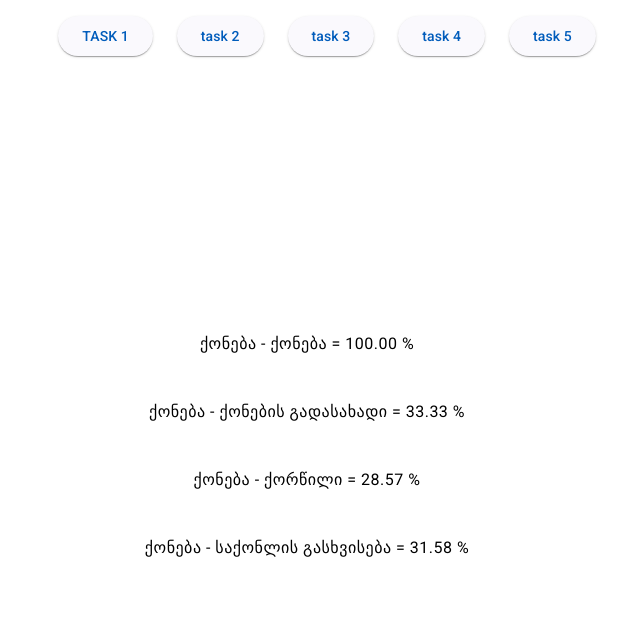
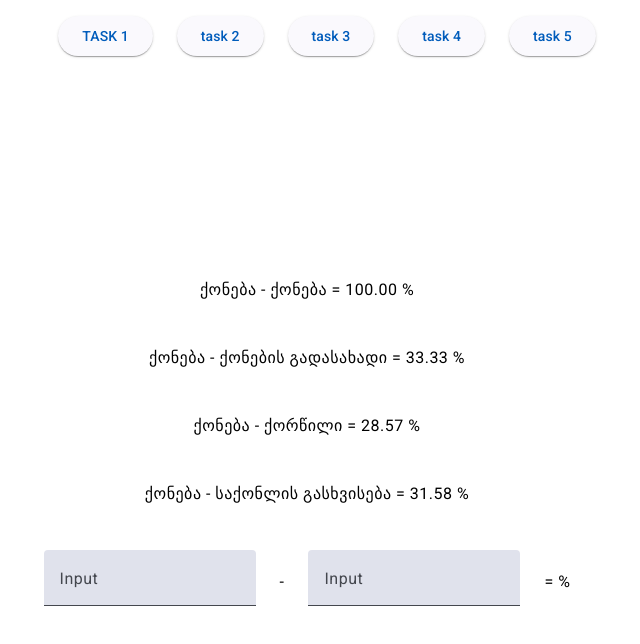
Before and after one commit to Amiko1/SoftWare-challenges, an Angular app: page /string-similiarity in a window 1280 px wide. Shown: the top 644 px of the page, without its empty margins (333-973 px from the left). Built offline with nearby package versions, Linux system fonts and the light colour scheme.

Commit message:
feat: add custom equality inputs

```diff
--- a/src/app/components/calculate-equality/calculate-equality.component.css
+++ b/src/app/components/calculate-equality/calculate-equality.component.css
@@ -9,3 +9,9 @@
 .margin-top {
   margin-top: 32px;
 }
+
+.custom-fields {
+  display: flex;
+  gap: 24px;
+  align-items: center;
+}
--- a/src/app/components/calculate-equality/calculate-equality.component.html
+++ b/src/app/components/calculate-equality/calculate-equality.component.html
@@ -7,4 +7,17 @@
       </p>
     </div>
   </div>
+
+  <div class="custom-fields margin-top">
+    <mat-form-field>
+      <mat-label>Input</mat-label>
+      <input [(ngModel)]="customValue1" matInput />
+    </mat-form-field>
+    <p>-</p>
+    <mat-form-field>
+      <mat-label>Input</mat-label>
+      <input [(ngModel)]="customValue2" matInput />
+    </mat-form-field>
+    <p>= {{ getSimilarityPercentage(customValue1, customValue2) }} %</p>
+  </div>
 </div>
--- a/src/app/components/calculate-equality/calculate-equality.component.ts
+++ b/src/app/components/calculate-equality/calculate-equality.component.ts
@@ -10,10 +10,17 @@ export class CalculateEqualityComponent {
   @Input() value!: string;
   @Input() values!: string[];
 
+  customValue1 = '';
+  customValue2 = '';
+
   getSimilarityPercentage(str1: string, str2: string) {
     const distance = levenshteinDistance(str1, str2);
     const maxLength = Math.max(str1.length, str2.length);
     const similarity = ((maxLength - distance) / maxLength) * 100;
+
+    if (isNaN(similarity)) {
+      return '';
+    }
     return similarity.toFixed(2);
   }
 }
```
